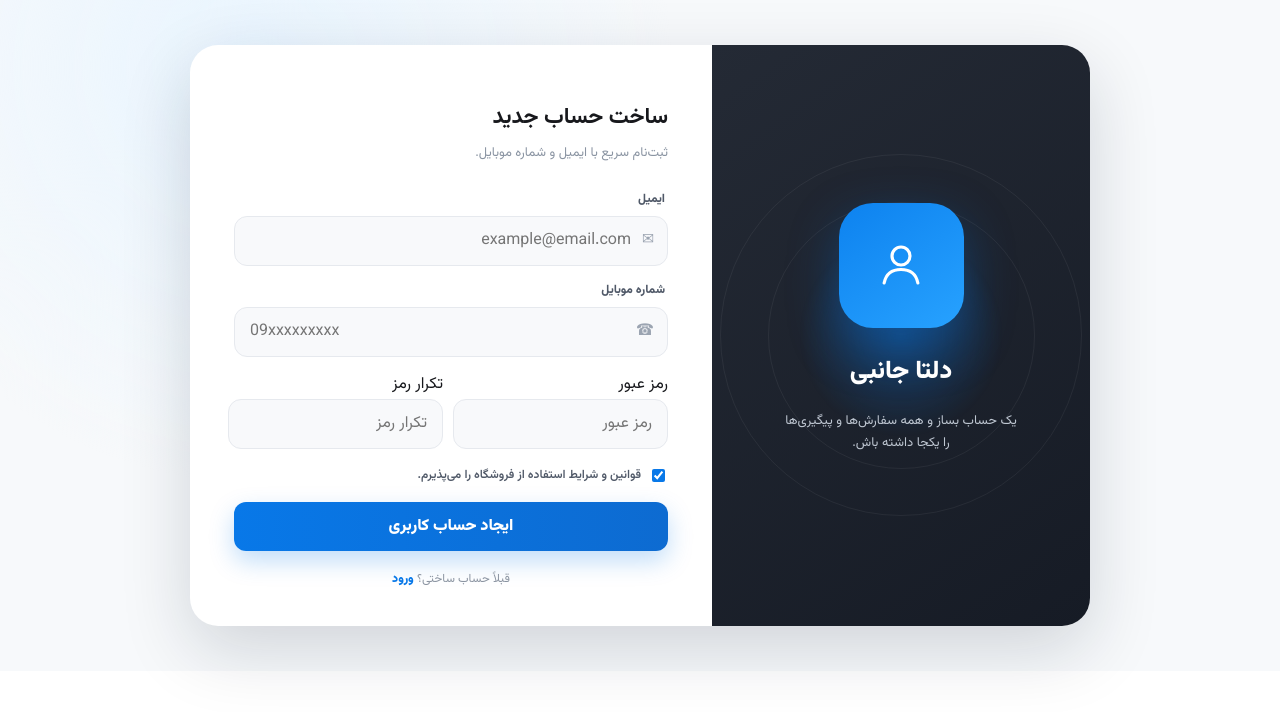
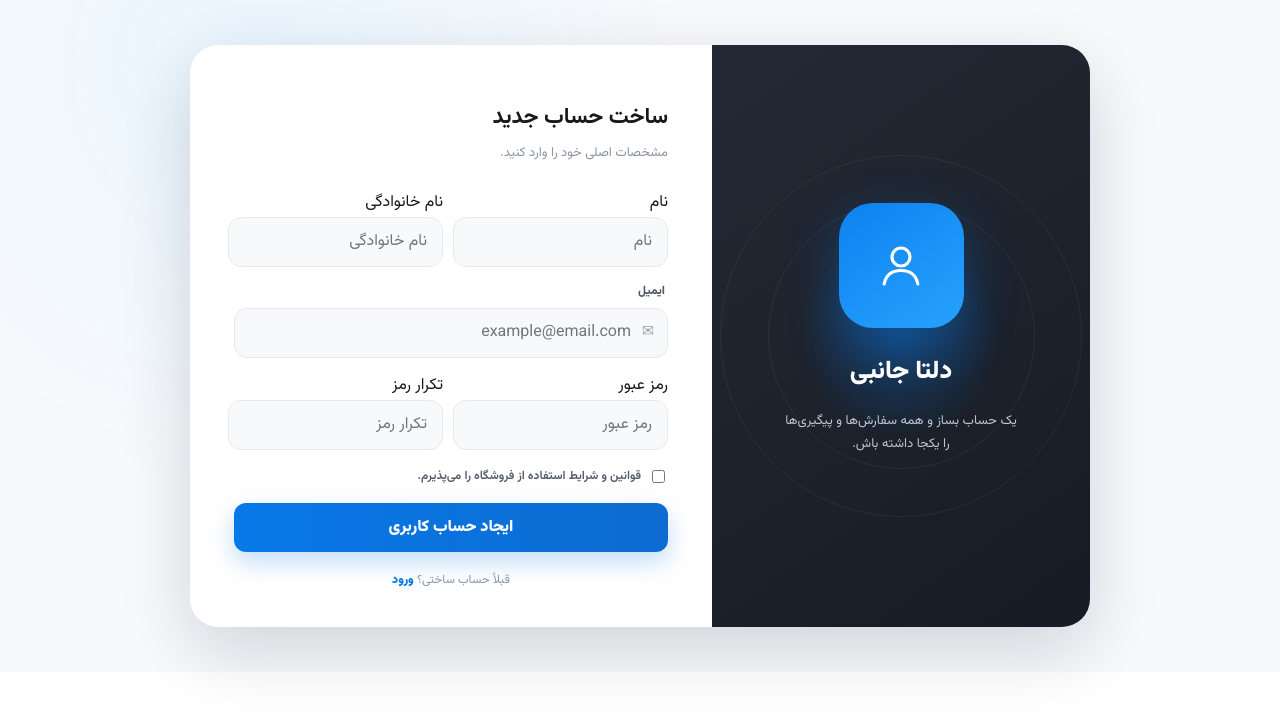
Before and after one commit to deltashopsiavash/deltajanebi, a Django app: page /register/ in a window 1280 px wide. Shown: the part 192-904 px from the top of the page. Run offline with Django 5.2, Linux system fonts and the light colour scheme; data comes from the database, SQL or seed files in the repository; data that the repository does not hold is empty.

Commit message:
feat: collect customer name on direct registration page

```diff
--- a/templates/registration/register.html
+++ b/templates/registration/register.html
@@ -9,9 +9,15 @@
       <p>یک حساب بساز و همه سفارش‌ها و پیگیری‌ها را یکجا داشته باش.</p>
     </aside>
     <section class="auth-form-panel">
-      <div class="auth-heading"><h2>ساخت حساب جدید</h2><p>ثبت‌نام سریع با ایمیل و شماره موبایل.</p></div>
+      <div class="auth-heading"><h2>ساخت حساب جدید</h2><p>مشخصات اصلی خود را وارد کنید.</p></div>
       {% if form.errors %}<div class="auth-errors">{% for field in form %}{% for error in field.errors %}<div>{{ field.label }}: {{ error }}</div>{% endfor %}{% endfor %}{% for error in form.non_field_errors %}<div>{{ error }}</div>{% endfor %}</div>{% endif %}
-      <form method="post" class="auth-modern-form">{% csrf_token %}<label><span>ایمیل</span><div class="auth-input"><i>✉</i><input type="email" name="email" value="{{ form.email.value|default:'' }}" required autocomplete="email" placeholder="example@email.com"></div></label><label><span>شماره موبایل</span><div class="auth-input"><i>☎</i><input type="tel" name="phone" value="{{ form.phone.value|default:'' }}" autocomplete="tel" placeholder="09xxxxxxxxx"></div></label><div class="auth-two-col"><label><span>رمز عبور</span><div class="auth-input"><input type="password" name="password1" required autocomplete="new-password" placeholder="رمز عبور"></div></label><label><span>تکرار رمز</span><div class="auth-input"><input type="password" name="password2" required autocomplete="new-password" placeholder="تکرار رمز"></div></label></div><label class="auth-check auth-terms"><input type="checkbox" checked required><span>قوانین و شرایط استفاده از فروشگاه را می‌پذیرم.</span></label><button class="auth-primary" type="submit">ایجاد حساب کاربری</button></form>
+      <form method="post" class="auth-modern-form">{% csrf_token %}
+        <div class="auth-name-row"><label><span>نام</span><div class="auth-input"><input type="text" name="first_name" value="{{ form.first_name.value|default:'' }}" required autocomplete="given-name" placeholder="نام"></div></label><label><span>نام خانوادگی</span><div class="auth-input"><input type="text" name="last_name" value="{{ form.last_name.value|default:'' }}" required autocomplete="family-name" placeholder="نام خانوادگی"></div></label></div>
+        <label><span>ایمیل</span><div class="auth-input"><i>✉</i><input type="email" name="email" value="{{ form.email.value|default:'' }}" required autocomplete="email" placeholder="example@email.com"></div></label>
+        <div class="auth-two-col"><label><span>رمز عبور</span><div class="auth-input"><input type="password" name="password1" required autocomplete="new-password" placeholder="رمز عبور"></div></label><label><span>تکرار رمز</span><div class="auth-input"><input type="password" name="password2" required autocomplete="new-password" placeholder="تکرار رمز"></div></label></div>
+        <label class="auth-check auth-terms"><input type="checkbox" required><span>قوانین و شرایط استفاده از فروشگاه را می‌پذیرم.</span></label>
+        <button class="auth-primary" type="submit">ایجاد حساب کاربری</button>
+      </form>
       <div class="auth-switch-note">قبلاً حساب ساختی؟ <a href="{% url 'login' %}" style="color:var(--sf-blue);font-weight:900">ورود</a></div>
     </section>
   </div>
```
